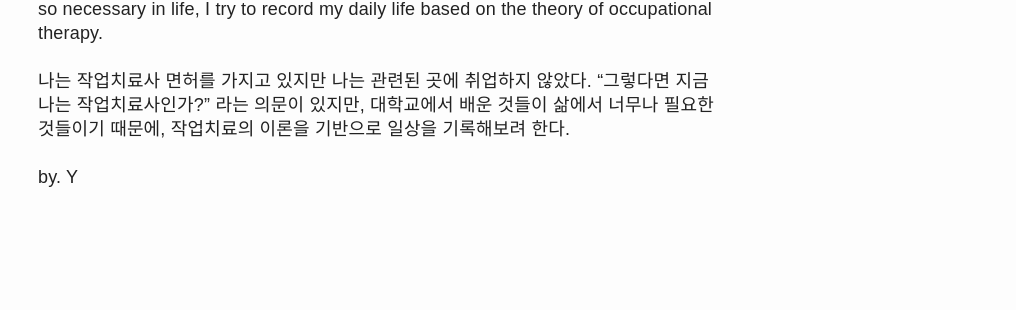
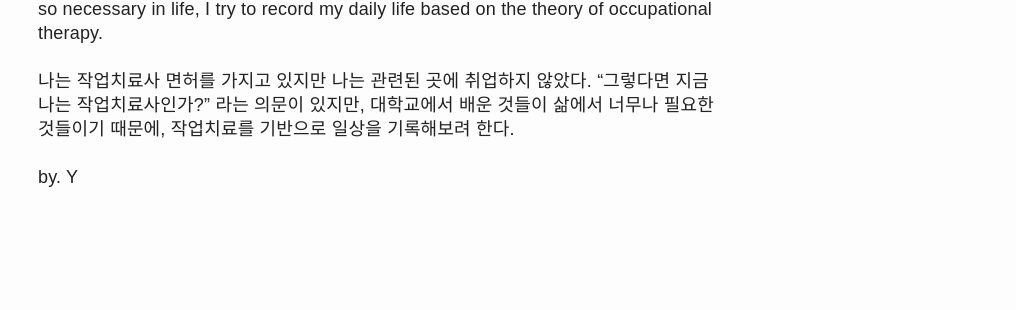
Before and after one commit to Jungyunheese/anydodid, a Jekyll site: the page built from about.md, in a window 1280 px wide. Shown: the part 435-745 px from the top of the page, without its empty margins (264-1280 px from the left). Built offline with Jekyll 4.4.1, drawn with Linux system fonts in a browser that asks for light colours.

Commit message:
Update about.md

```diff
--- a/about.md
+++ b/about.md
@@ -7,6 +7,6 @@ title: About
 I have an occupational therapist license but I did not find work where relevant. "If so, am I now an occupational therapist?"
 Since what I have learned in university is so necessary in life, I try to record my daily life based on the theory of occupational therapy.
 
-나는 작업치료사 면허를 가지고 있지만 나는 관련된 곳에 취업하지 않았다. "그렇다면 지금 나는 작업치료사인가?" 라는 의문이 있지만, 대학교에서 배운 것들이 삶에서 너무나 필요한  것들이기 때문에, 작업치료의 이론을 기반으로 일상을 기록해보려 한다.
+나는 작업치료사 면허를 가지고 있지만 나는 관련된 곳에 취업하지 않았다. "그렇다면 지금 나는 작업치료사인가?" 라는 의문이 있지만, 대학교에서 배운 것들이 삶에서 너무나 필요한  것들이기 때문에, 작업치료를 기반으로 일상을 기록해보려 한다.
 
 by. Y
```
